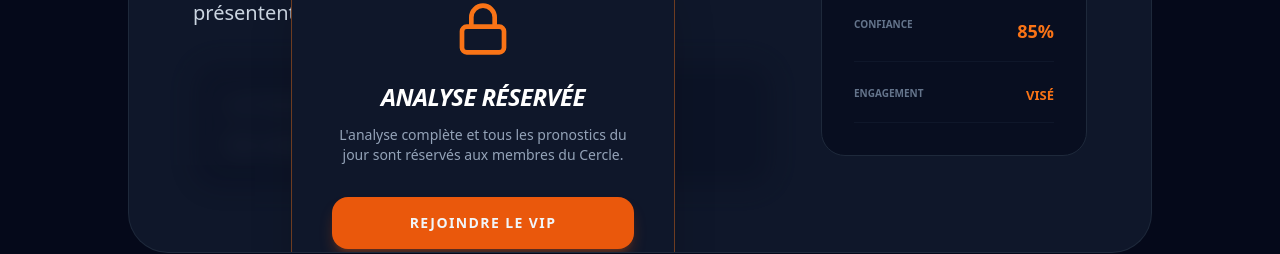
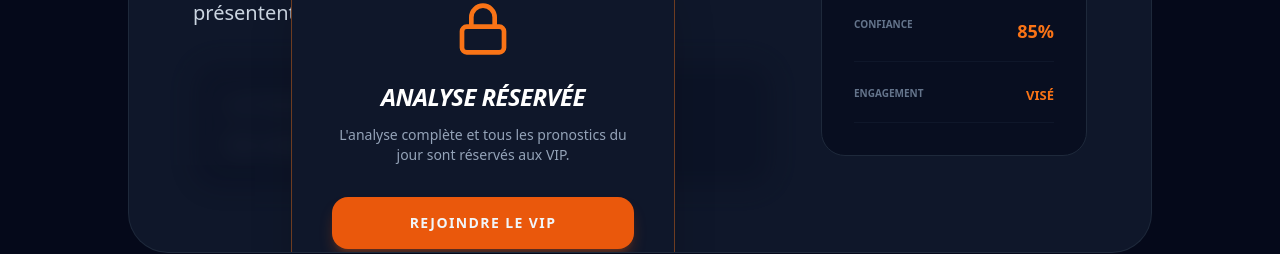
Before and after one commit to RenardTurf/Renard-turf, a React (Vite) app: page / in a window 1280 px wide. Shown: the part 1360-1614 px from the top of the page. Built offline with nearby package versions, Linux system fonts and the light colour scheme.

Commit message:
Update App.jsx

```diff
--- a/src/App.jsx
+++ b/src/App.jsx
@@ -119,7 +119,7 @@ const App = () => {
                       <div className="bg-slate-900 border border-orange-500/40 p-10 rounded-[2rem] shadow-2xl text-center max-w-sm">
                         <Lock className="w-14 h-14 text-orange-500 mx-auto mb-6" />
                         <h3 className="text-2xl font-black mb-3 text-white uppercase tracking-tight italic">Analyse Réservée</h3>
-                        <p className="text-sm text-slate-400 mb-8 font-medium">L'analyse complète et tous les pronostics du jour sont réservés aux membres du Cercle.</p>
+                        <p className="text-sm text-slate-400 mb-8 font-medium">L'analyse complète et tous les pronostics du jour sont réservés aux VIP.</p>
                         <a href={LINKS.VIP_HEBDO} target="_blank" rel="noopener noreferrer" className="block w-full bg-orange-600 hover:bg-orange-500 py-4 rounded-2xl font-black text-sm uppercase tracking-widest shadow-lg shadow-orange-600/30 transition-all text-center">
                           REJOINDRE LE VIP
                         </a>
```
